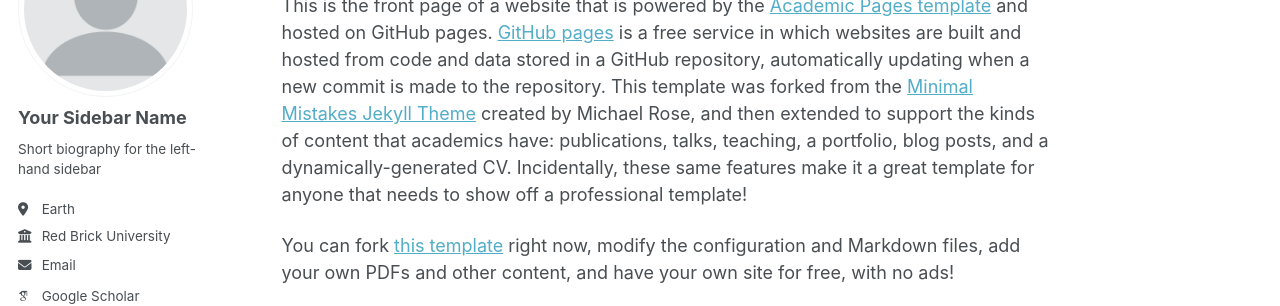
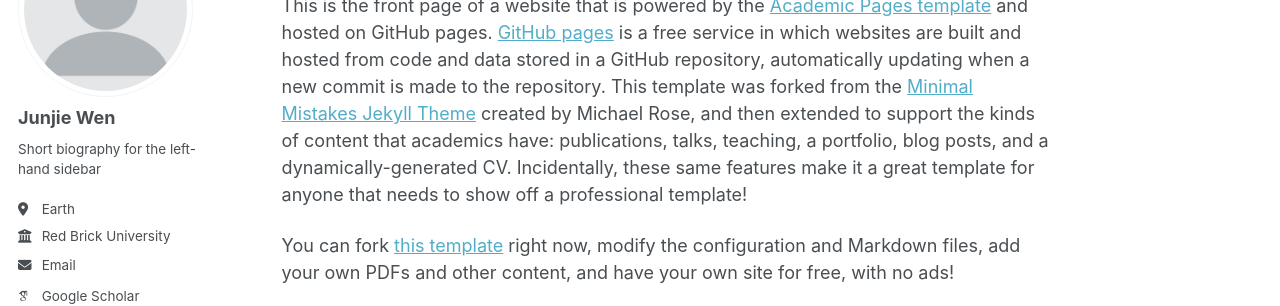
Before and after one commit to WjjSteve/WjjSteve.github.io, a Jekyll site: the page built from _pages/about.md, in a window 1280 px wide. Shown: the part 177-483 px from the top of the page. Built offline with Jekyll 4.4.1, drawn with Linux system fonts in a browser that asks for light colours; some web fonts are replaced; a script that is not in the unit is left out.

Commit message:
Update _config.yml

```diff
--- a/_config.yml
+++ b/_config.yml
@@ -23,7 +23,7 @@ repository               : "academicpages/academicpages.github.io"
 author:
   # Biographic information
   avatar           : "profile.png"
-  name             : "Your Sidebar Name"
+  name             : "Junjie Wen"
   pronouns         : # example: "she/her"
   bio              : "Short biography for the left-hand sidebar"
   location         : "Earth"
```
